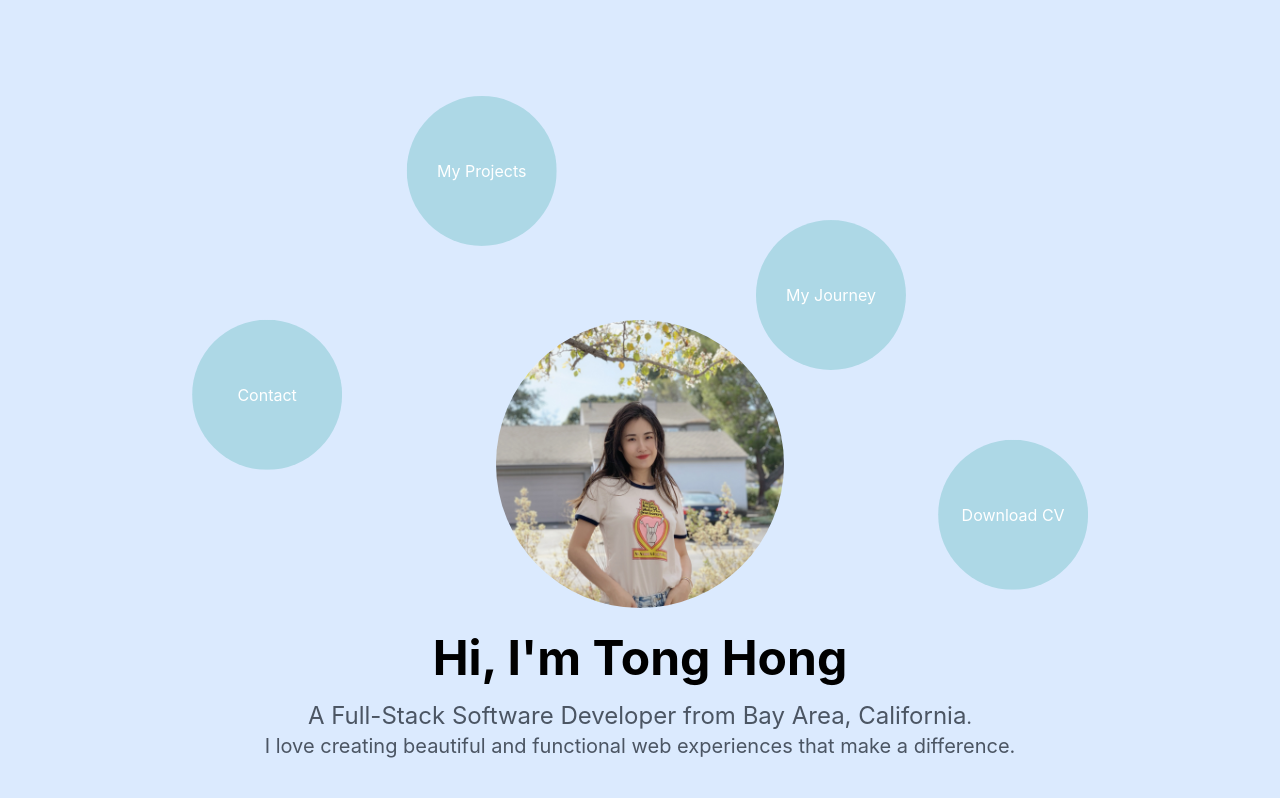
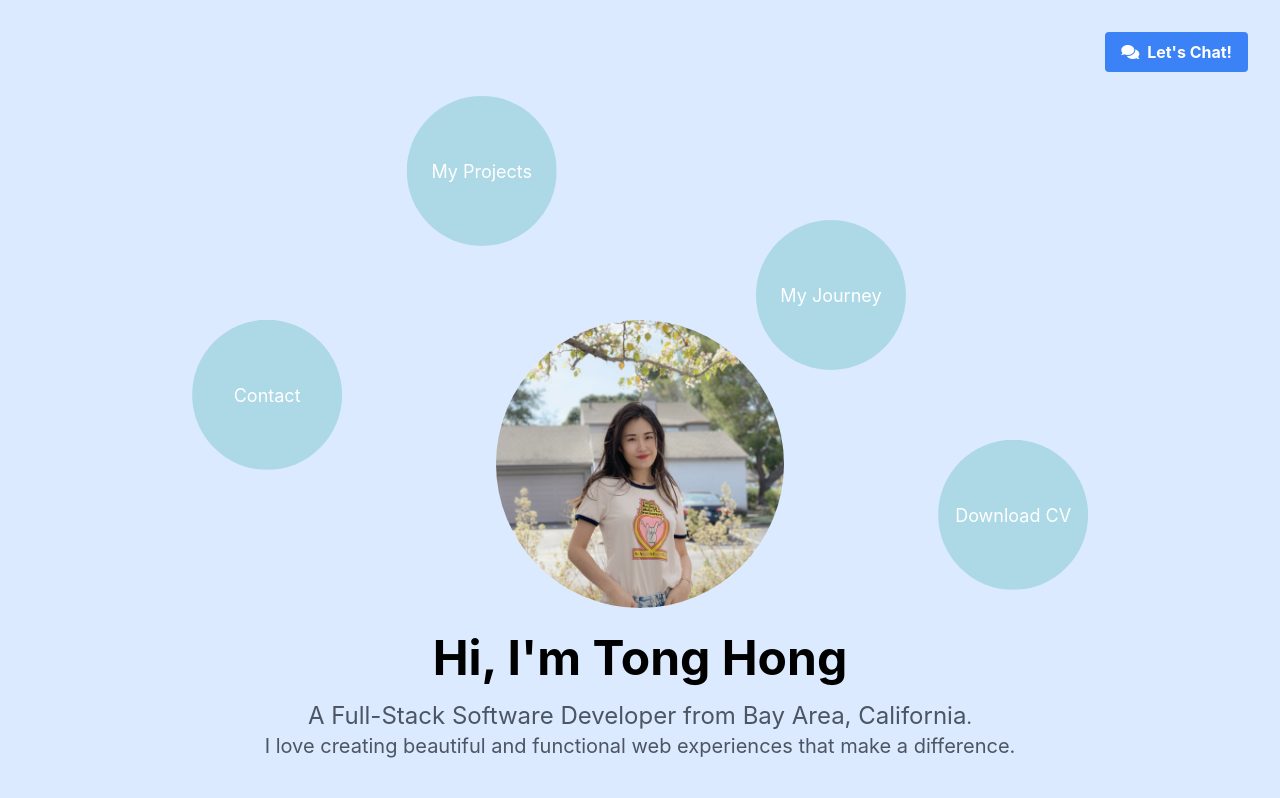
Before and after one commit to heatherism/heatherism.github.io, a React (Create React App) app: page / in a window 1280 px wide. Shown: the top 798 px of the page. Built offline with nearby package versions, Linux system fonts and the light colour scheme.

Commit message:
added letsChatButton

```diff
--- a/public/index.html
+++ b/public/index.html
@@ -3,6 +3,8 @@
   <head>
     <meta charset="utf-8" />
     <link rel="icon" href="%PUBLIC_URL%/favicon.ico" />
+    <link rel="stylesheet" href="https://cdnjs.cloudflare.com/ajax/libs/font-awesome/5.15.3/css/all.min.css">
+
     <meta name="viewport" content="width=device-width, initial-scale=1" />
     <meta name="theme-color" content="#000000" />
     <meta
--- a/src/App.css
+++ b/src/App.css
@@ -64,13 +64,14 @@
   width: 150px;
   height: 150px;
   text-align: center;
-  font-size: 16px;
+  font-size: 18px;
   cursor: pointer;
   /* animation-name: float;
   animation-duration: var(--animation-duration, 6s);  */
   animation-timing-function: ease-in-out;
   animation-iteration-count: infinite;
   text-decoration: none; /* Remove underline from links */
+  z-index: 1024;
 }
 
 .bubble.float1 {animation: float1 6s infinite ease-in-out; }
--- a/src/components/About.js
+++ b/src/components/About.js
@@ -3,6 +3,7 @@ import bioPhoto from "../assets/bio-photo.JPG";
 import { Link } from 'react-scroll';
 import ProjectModal from './ProjectModal';
 import FloatingElements from './FloatingElements';
+import LetsChatButton from './LetsChatButton';
 
 function About() {
 
@@ -26,6 +27,9 @@ function About() {
             View My Work
           </Link>
           {/* Update the href to link to your resume or contact section */}
+          <div className="absolute top-0 right-0 mt-4 mr-4">
+            <LetsChatButton />
+          </div>
         </header>
       );
 
--- /dev/null
+++ b/src/components/LetsChatButton.js
@@ -0,0 +1,9 @@
+const LetsChatButton = () => {
+    return (
+      <a href="mailto:heatherism91@gmail.com?subject=Let's Chat" className="inline-flex items-center bg-blue-500 hover:bg-blue-700 text-white font-bold py-2 px-4 mt-4 mr-4 rounded">
+        <i className="fas fa-comments mr-2"></i> Let's Chat!
+      </a>
+    );
+  };
+
+  export default LetsChatButton
--- a/src/components/Story.js
+++ b/src/components/Story.js
@@ -1,11 +1,18 @@
 // Story.js
 import React from 'react';
+import profilePhoto from '../assets/profilephoto.jpeg';
 
 const Story = () => {
   return (
     <section id="story" className="bg-blue-100 py-12">
       <div className="story-frame shadow-lg border border-gray-200 rounded-lg overflow-hidden">
         <div className="max-w-4xl mx-auto px-4 sm:px-6 lg:px-8">
+
+            {/* Profile Photo
+            <img src={profilePhoto} alt="Your Name" className="rounded-full w-48 h-48 object-cover mr-8 mb-4 md:mb-0" /> */}
+
+            {/* Story Content */}
+            <div>
                 <h2 className="text-3xl font-bold text-center mb-8">My Journey</h2>
                 <p className="text-xl text-gray-600">
                 For years, my professional world revolved around education, managing learning management systems, and becoming the bridge between knowledge and its seekers. Yet, it was the underlying technology that truly captivated me.
@@ -18,6 +25,7 @@ const Story = () => {
                 </p>
             </div>
         </div>
+      </div>
     </section>
   );
 };
```
Also changed, not shown: src/assets/profilephoto.jpeg (added). Lines whose indentation alone changed are shown as unchanged.
